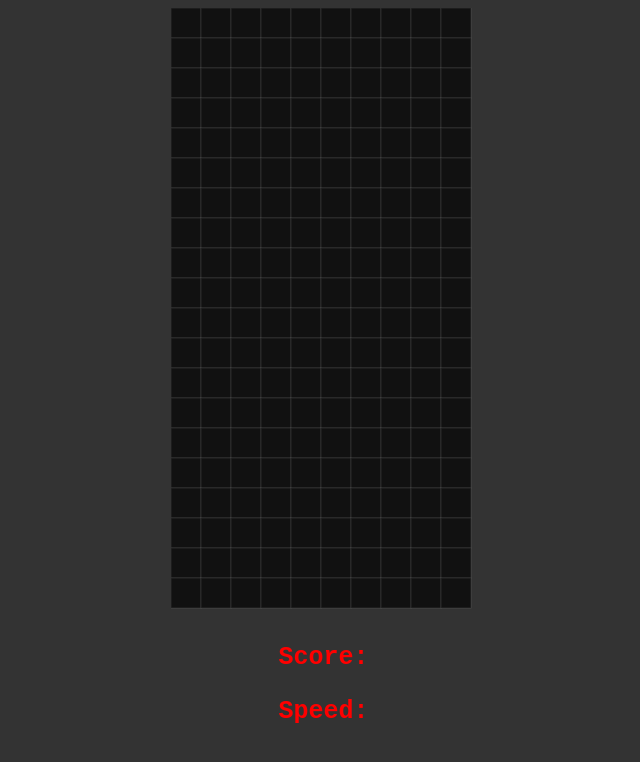
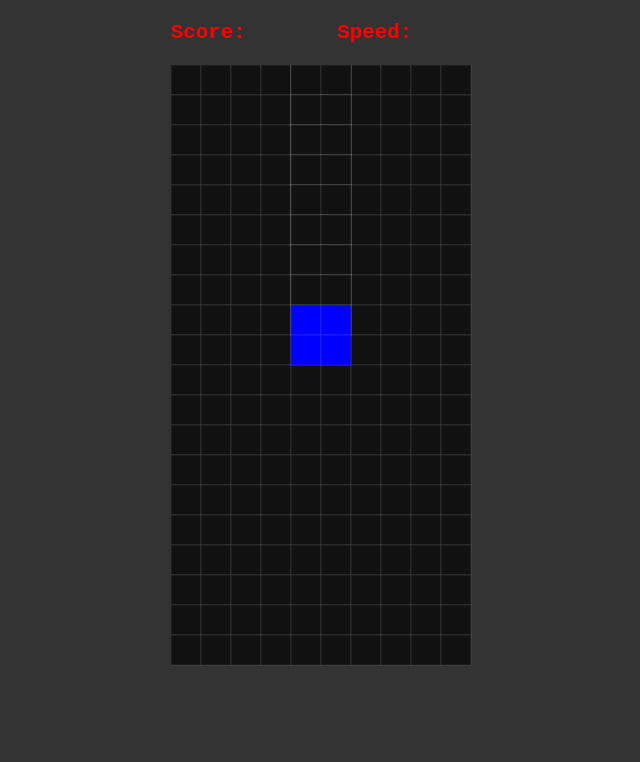
Before and after one commit to eduardolima002/Tetris-Js, a plain HTML site: page index.html in a window 1280 px wide. Shown: the whole page, without its empty margins (309-949 px from the left). Drawn offline with Linux system fonts and the light colour scheme.

Commit message:
Added Pieces

```diff
--- a/index.html
+++ b/index.html
@@ -10,16 +10,16 @@
 
 </head>
 <body>
-    <canvas id="tetris" width="320" height="610"></canvas>
+    <div>
 
-    <div>
         <p>
             Score: <span id="score"></span>
-        </p>
-        <p>
             Speed: <span id="speed"></span>
         </p>
+
     </div>
+
+    <canvas id="tetris" width="320" height="610"></canvas>
 
     <script src="js/piece.js"></script>
     <script src="js/skeletons.js"></script>
--- a/js/functions.js
+++ b/js/functions.js
@@ -17,3 +17,23 @@
 
         ctx.strokeRect(x * SQ, y * SQ, SQ, SQ);
     }
+
+    function randomPiece(){
+        const randomPieceNumber = Math.floor(Math.random() * PIECES.length);
+        return new Piece(
+            PIECES[randomPieceNumber][0],
+            PIECES[randomPieceNumber][1]
+            );
+    }
+
+    function drop() {
+        const now = Date.now();
+        const delta =  now - dropStart;
+
+        if(delta > speed){
+            piece.moveDown();
+            dropStart = Date.now();
+        }
+
+        requestAnimationFrame(drop);
+    }
--- a/js/game.js
+++ b/js/game.js
@@ -7,8 +7,12 @@
     const ROW = 20;
     const COL = 10;
     const SQ = 30;
-    const defaultColor = "#111111";
+    const defaultColor = "#111";
     const defaultBorder = "rgba(255,255,255,0.1)";
+
+    let speed = 500;
+    let dropStart = Date.now();
+    let score = 0;
 
     let board = [];
     for (let currentRow = 0; currentRow < ROW; currentRow++) {
@@ -18,3 +22,17 @@
         }
     }
     drawBoard();
+
+    const PIECES = [
+        [Z,"red"],
+        [S,"green"],
+        [T,"yellow"],
+        [O,"blue"],
+        [L,"purple"],
+        [I,"cyan"],
+        [J,"orange"]
+    ];
+
+    let piece = randomPiece();
+
+    drop();
--- a/js/piece.js
+++ b/js/piece.js
@@ -0,0 +1,64 @@
+class Piece {
+    constructor(piece, color) {
+        this.piece = piece;
+        this.color = color;
+
+        this.pieceN = 0;
+        this.activePiece = this.piece[this.pieceN];
+
+        this.x = 3;
+        this.y = -2;
+
+    }
+
+    fill(color){
+        for (let currentRow = 0; currentRow < this.activePiece.length; currentRow++) {
+            for(let currentCol = 0; currentCol < this.activePiece.length; currentCol++) {
+                if(this.activePiece[currentRow][currentCol]){
+                    drawSquare(this.y + currentRow, this.x + currentCol, color);
+                }
+
+            }
+        }
+    }
+
+    draw() {
+        this.fill(this.color);
+    }
+
+    unDraw(){
+        this.fill(defaultColor);
+    }
+
+    moveDown(){
+        this.unDraw();
+        this.y++;
+        this.draw();
+    }
+
+    collision(x, y, futurePiece){
+        for(let currentRow = 0; currentRow < futurePiece.length; currentRow++){
+            for(let currentCol = 0; currentCol < futurePiece.length; currentCol++){
+                if(!futurePiece[currentRow][currentCol]){
+                    continue;
+                }
+
+                let newX = this.x + currentCol + x;
+                let newY = this.y + currentRow + y;
+
+                if(newX < 0 || newX >= COL || newY >= ROW){
+                    return true;
+                }
+                if(newY < 0){
+                    continue
+                }
+
+                if(board[newY][newX] != defaultColor){
+                    return true;
+                }
+            }
+        }
+        return false;
+    }
+
+}
--- a/styles/main.css
+++ b/styles/main.css
@@ -4,7 +4,8 @@ body{
 }
 
 div{
-    font-size: 25px;
+    display: block;
+    font-size: 1.6em;
     font-weight: bold;
     font-family: monospace;
     text-align: center;
@@ -18,6 +19,8 @@ div{
 
 #score, #speed{
     display: inline-block;
+    margin-left: 3.2em;
 }
 
+
 p{color: red;}
```
